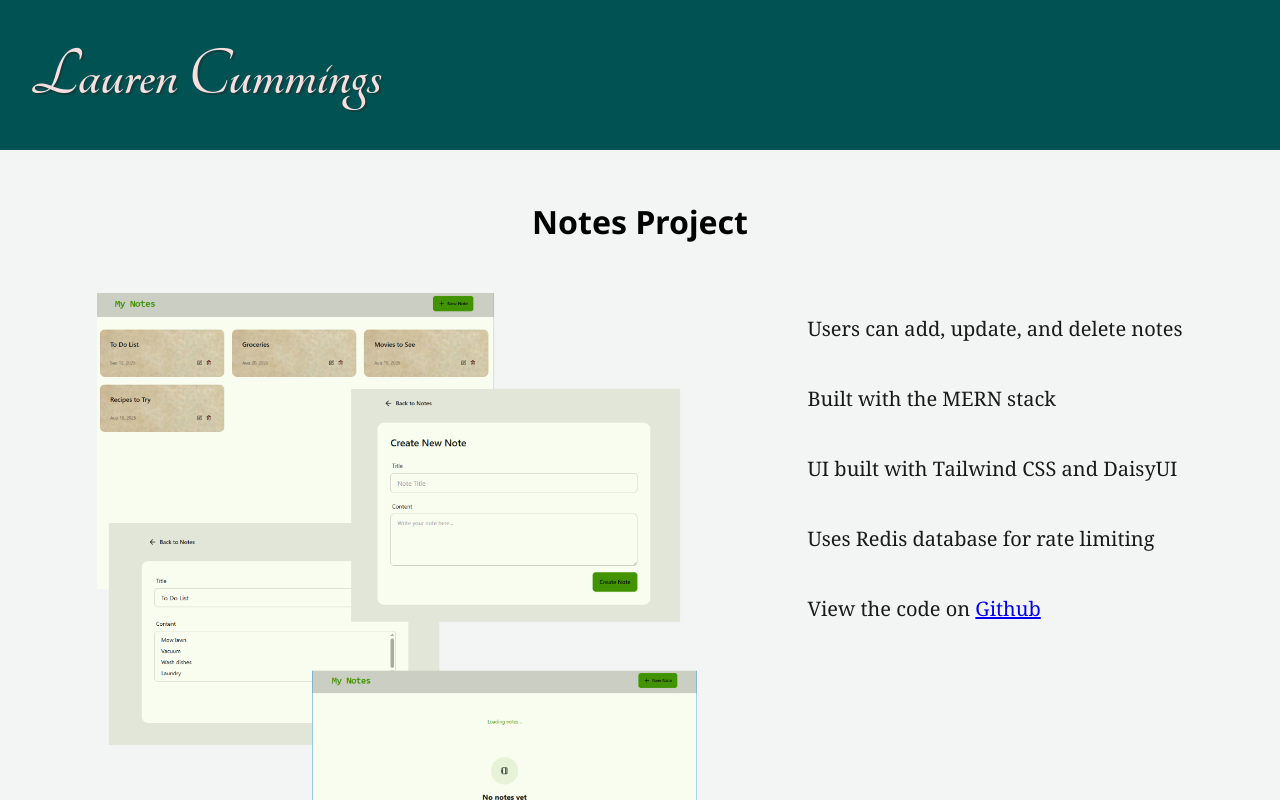
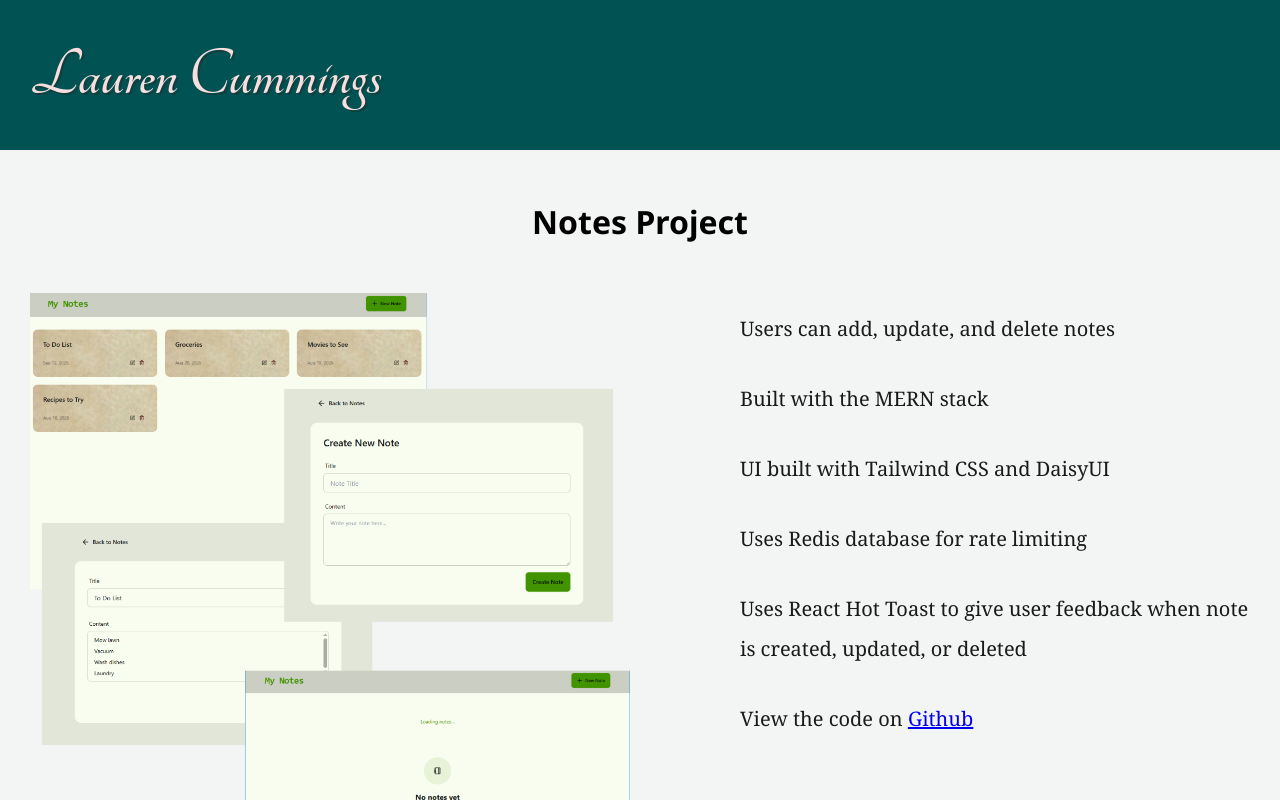
Before and after one commit to LaurenCummings/portfolio-project, a React (Vite) app: page /notes-project in a window 1280 px wide. Shown: the top 800 px of the page. Built offline with nearby package versions, Linux system fonts and the light colour scheme.

Commit message:
added descriptor to notes project

```diff
--- a/src/pages/NotesProject.jsx
+++ b/src/pages/NotesProject.jsx
@@ -15,6 +15,7 @@ function NotesProject() {
             <li>Built with the MERN stack</li>
             <li>UI built with Tailwind CSS and DaisyUI</li>
             <li>Uses Redis database for rate limiting</li>
+            <li>Uses React Hot Toast to give user feedback when note is created, updated, or deleted</li>
             <li>
               View the code on{" "}
               <a href="https://github.com/LaurenCummings/thinkboard-project">
```
